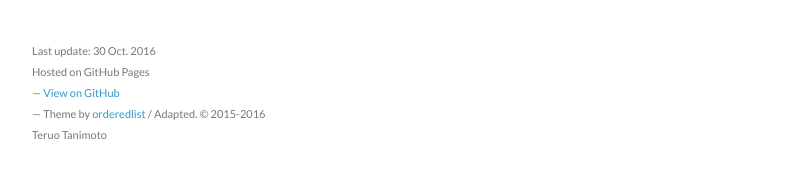
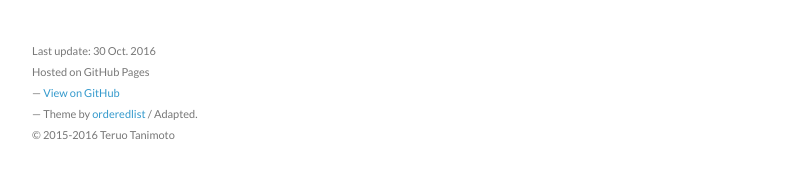
Before and after one commit to teruo41/teruo41.github.io, a Jekyll site: the page built from index.md, in a window 1280 px wide. Shown: the part 686-864 px from the top of the page, without its empty margins (178-988 px from the left). Built offline with Jekyll 4.4.1, drawn with Linux system fonts in a browser that asks for light colours.

Commit message:
Minor fix

```diff
--- a/_includes/footer.html
+++ b/_includes/footer.html
@@ -3,7 +3,7 @@
   Last update: 30 Oct. 2016<br>
   Hosted on GitHub Pages<br>
   &mdash; <a href="https://github.com/teruo41/teruo41.github.io">View on GitHub</a><br>
-  &mdash; Theme by <a href="https://github.com/orderedlist">orderedlist</a> / Adapted.
+  &mdash; Theme by <a href="https://github.com/orderedlist">orderedlist</a> / Adapted.<br>
   &copy; 2015-2016 Teruo Tanimoto
   </small></p>
 </footer>
```
